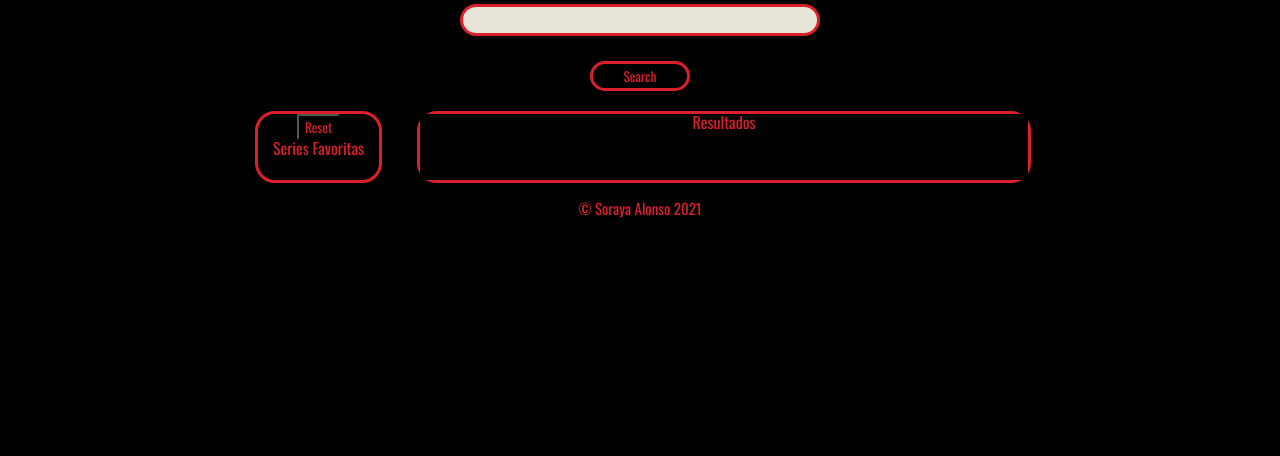
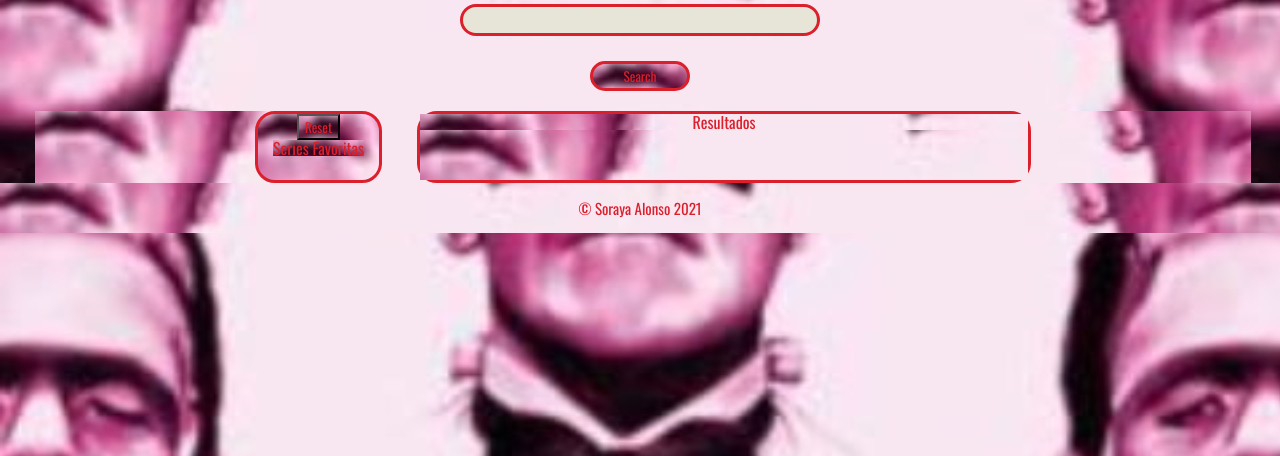
Before and after one commit to Adalab/modulo-2-evaluacion-final-SorayaAC, a website: page docs/index.html in a window 1280 px wide. Shown: the part 344-800 px from the top of the page. Drawn offline with nearby package versions, Linux system fonts and the light colour scheme; files that its build step writes are made by us from their sources; no server answers; files whose address does not match are found by name.

Commit message:
Added images

```diff
--- a/src/scss/pages/_page.scss
+++ b/src/scss/pages/_page.scss
@@ -1,6 +1,6 @@
 
 *{
-    background-color:black;
+    background-image: url(./assets/images/peakpx.jpg);
     color: #db202c;
     font-family: 'Oswald', sans-serif;
 }
```
Also changed, not shown: src/images/peakpx (1).jpg (added), src/images/peakpx (2).jpg (added), src/images/peakpx.jpg (added).
